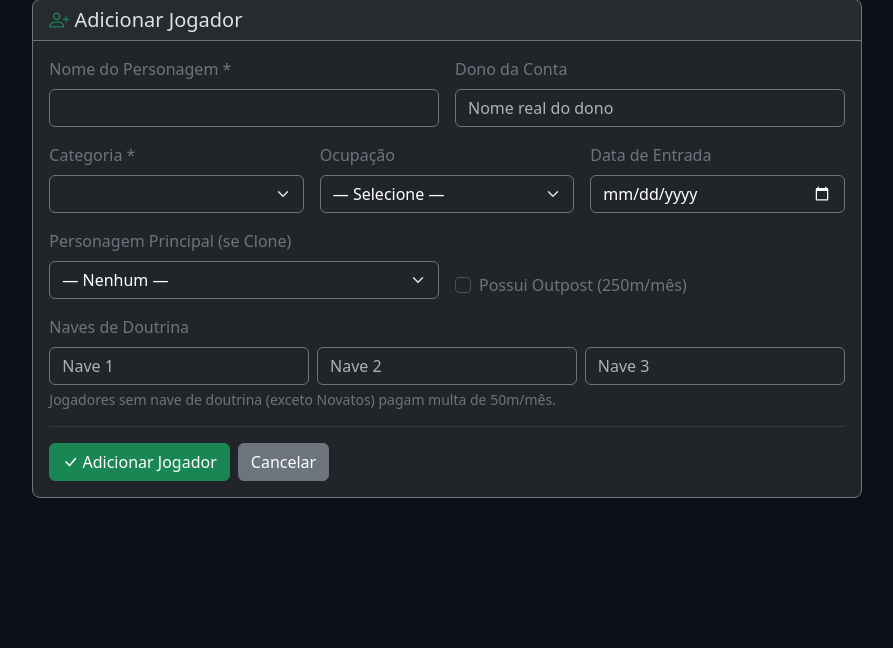
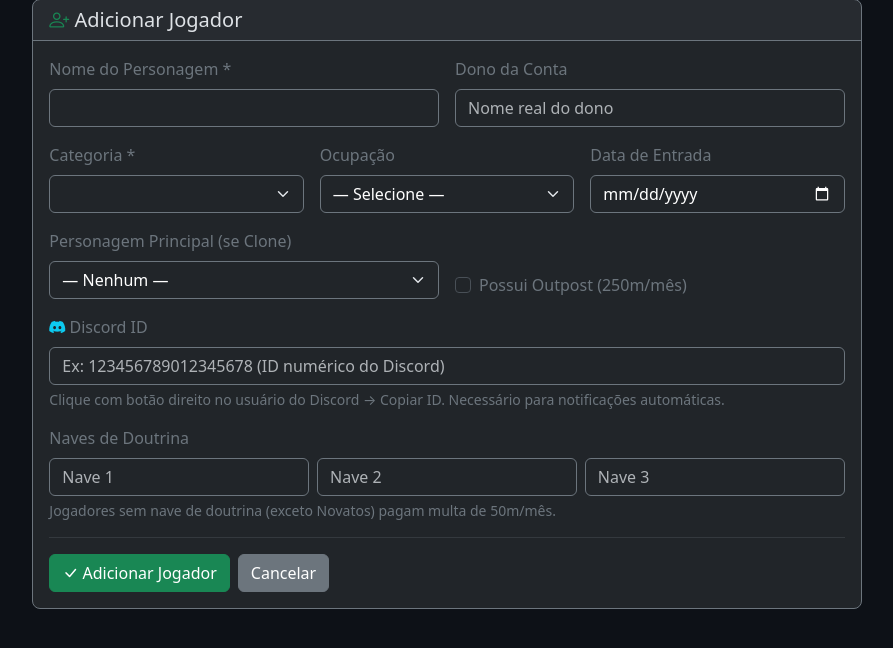
Before and after one commit to MariolGotta/FLBRCobranca, a Python web app: template templates/players/form.html in a window 1280 px wide. Shown: the part 25-673 px from the top of the page, without its empty margins (193-1086 px from the left). Run offline with Jinja, Linux system fonts and the light colour scheme; the template is opened without the code that fills it, so the values that code supplies are empty.

Commit message:
Players: campo Discord ID no formulário de edição

```diff
--- a/templates/players/form.html
+++ b/templates/players/form.html
@@ -74,6 +74,17 @@
                             </div>
                         </div>
                         <div class="col-12">
+                            <label class="form-label text-secondary">
+                                <i class="bi bi-discord text-info"></i> Discord ID
+                            </label>
+                            <input type="text" name="discord_id" class="form-control bg-dark border-secondary text-white"
+                                   value="{{ player.discord_id if player and player.discord_id else '' }}"
+                                   placeholder="Ex: 123456789012345678 (ID numérico do Discord)">
+                            <div class="form-text text-secondary">
+                                Clique com botão direito no usuário do Discord → Copiar ID. Necessário para notificações automáticas.
+                            </div>
+                        </div>
+                        <div class="col-12">
                             <label class="form-label text-secondary">Naves de Doutrina</label>
                             <div class="row g-2">
                                 <div class="col-md-4">
```
